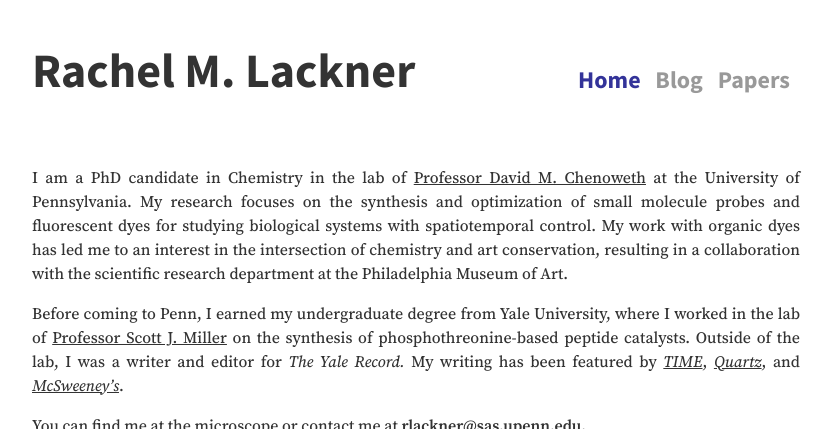
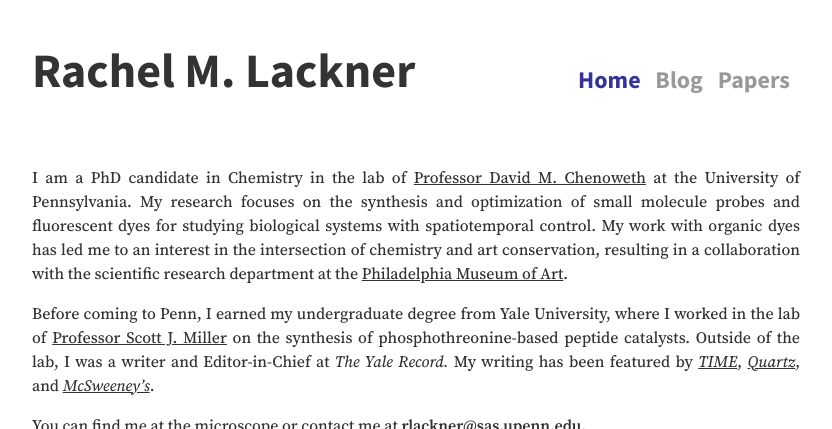
Before and after one commit to rachellackner/rachellackner.github.io, a Jekyll site: the page built from index.md, in a window 1280 px wide, cut to the strip 0-429 px from the top of the page. Shown: the whole strip, without its empty margins (224-1056 px from the left). Built offline with Jekyll 4.4.1, drawn with Linux system fonts in a browser that asks for light colours; nearby versions of some CDN libraries; a script that is not in the unit is left out.

Commit message:
index edit

```diff
--- a/index.md
+++ b/index.md
@@ -4,9 +4,9 @@ title: About Me
 ---
 
 
-I am a PhD candidate in Chemistry in the lab of [Professor David M. Chenoweth](http://chenowethgroup.chem.upenn.edu/index.html){:target="\_blank"} at the University of Pennsylvania. My research focuses on the synthesis and optimization of small molecule probes and fluorescent dyes for studying biological systems with spatiotemporal control. My work with organic dyes has led me to an interest in the intersection of chemistry and art conservation, resulting in a collaboration with the scientific research department at the Philadelphia Museum of Art.
+I am a PhD candidate in Chemistry in the lab of [Professor David M. Chenoweth](http://chenowethgroup.chem.upenn.edu/index.html){:target="\_blank"} at the University of Pennsylvania. My research focuses on the synthesis and optimization of small molecule probes and fluorescent dyes for studying biological systems with spatiotemporal control. My work with organic dyes has led me to an interest in the intersection of chemistry and art conservation, resulting in a collaboration with the scientific research department at the [Philadelphia Museum of Art](https://philamuseum.org/){:target="\_blank"}.
 
-Before coming to Penn, I earned my undergraduate degree from Yale University, where I worked in the lab of [Professor Scott J. Miller](https://millerlab.yale.edu/){:target="\_blank"} on the synthesis of phosphothreonine-based peptide catalysts. Outside of the lab, I was a writer and editor for *The Yale Record.* My writing has been featured by [*TIME*](https://time.com/4547742/yale-record-hillary-clinton-endorsement/){:target="\_blank"}, [*Quartz*](https://qz.com/818133/election-2016-what-should-i-do-about-my-racist-facebook-friends/){:target="\_blank"}, and [*McSweeney's*](https://www.mcsweeneys.net/articles/im-not-like-other-girls-because-im-trapped-at-the-bottom-of-a-well){:target="\_blank"}.
+Before coming to Penn, I earned my undergraduate degree from Yale University, where I worked in the lab of [Professor Scott J. Miller](https://millerlab.yale.edu/){:target="\_blank"} on the synthesis of phosphothreonine-based peptide catalysts. Outside of the lab, I was a writer and Editor-in-Chief at *The Yale Record.* My writing has been featured by [*TIME*](https://time.com/4547742/yale-record-hillary-clinton-endorsement/){:target="\_blank"}, [*Quartz*](https://qz.com/818133/election-2016-what-should-i-do-about-my-racist-facebook-friends/){:target="\_blank"}, and [*McSweeney's*](https://www.mcsweeneys.net/articles/im-not-like-other-girls-because-im-trapped-at-the-bottom-of-a-well){:target="\_blank"}.
 
 You can find me at the microscope or contact me at **rlackner@sas.upenn.edu.**
 
```
Also changed, not shown: 2 other files.
